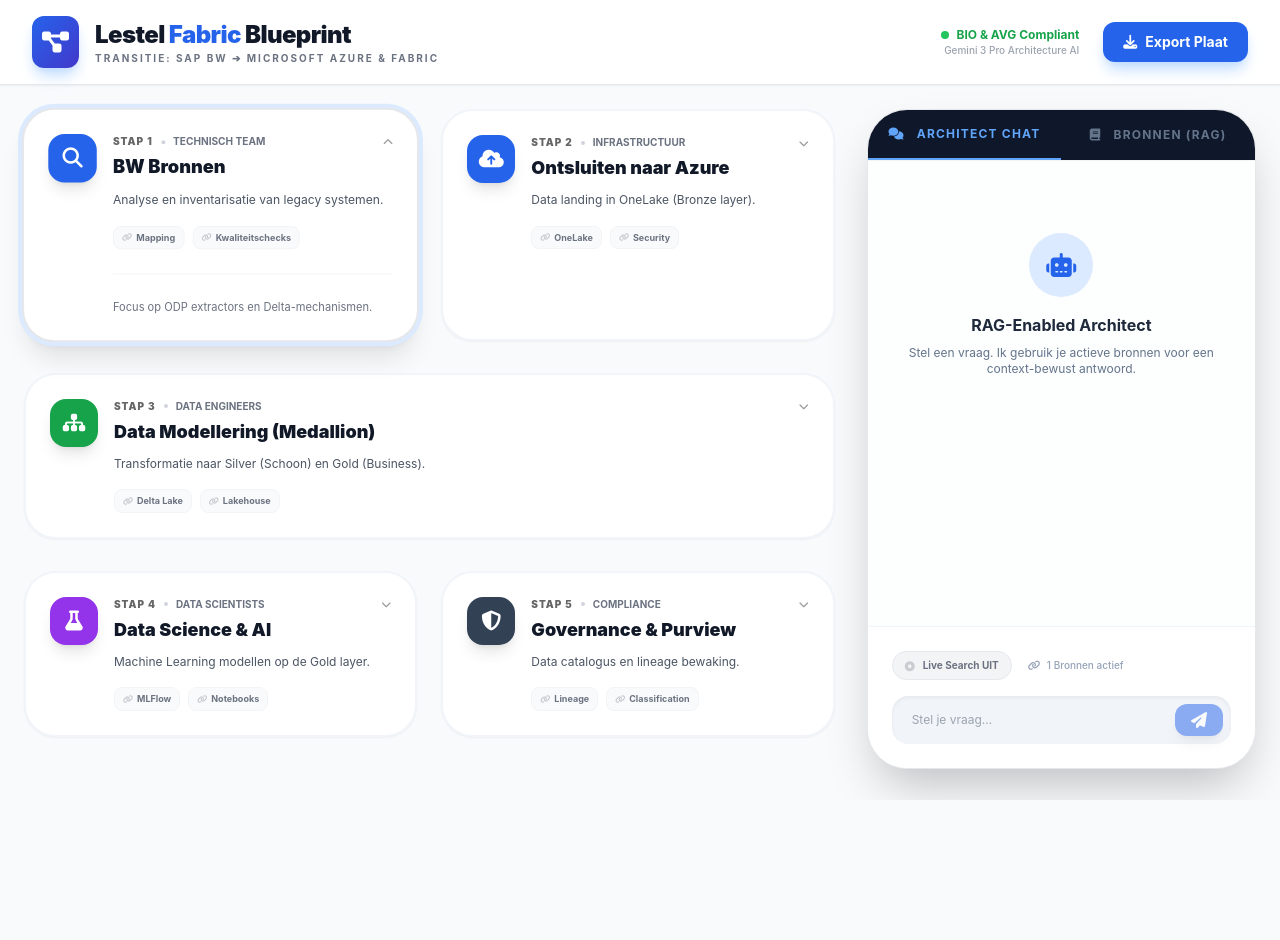
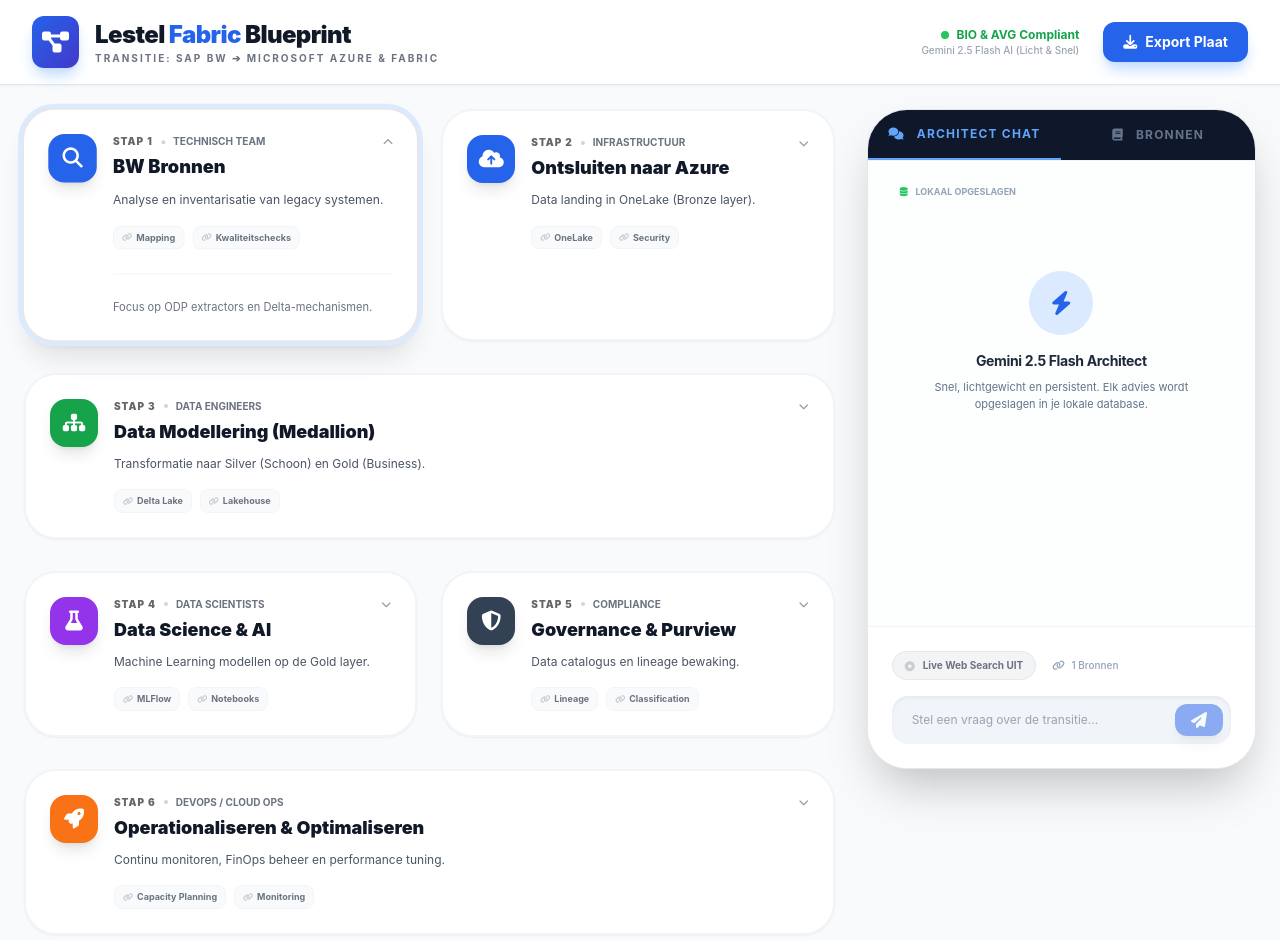
Before and after one commit to steflennips/Letseltijdslijn, a React (Vite) app: page / in a window 1280 px wide. Shown: the top 940 px of the page. Before the commit the page ends 800 px from the top, so only its background shows below. Built offline with nearby package versions, Linux system fonts and the light colour scheme.

Commit message:
feat: Update AI model and persist app state
Refactors the application to use Gemini 2.5 Flash for improved performance and introduces local storage persistence for chat history and knowledge base. Updates import maps for dependencies.

```diff
--- a/App.tsx
+++ b/App.tsx
@@ -23,7 +23,7 @@
           <span className="w-2 h-2 bg-green-500 rounded-full animate-pulse"></span>
           BIO & AVG Compliant
         </span>
-        <span className="text-[10px] text-gray-400 font-medium">Gemini 3 Pro Architecture AI</span>
+        <span className="text-[10px] text-gray-400 font-medium">Gemini 2.5 Flash AI (Licht & Snel)</span>
       </div>
       <button
         onClick={onExport}
@@ -98,21 +98,28 @@
 export default function App() {
   const [activeStepId, setActiveStepId] = useState<number | null>(1);
   const [activeTab, setActiveTab] = useState<'chat' | 'knowledge'>('chat');
-  const [chatHistory, setChatHistory] = useState<ChatMessage[]>([]);
-  const [userInput, setUserInput] = useState('');
   const [isTyping, setIsTyping] = useState(false);
   const [isExporting, setIsExporting] = useState(false);
   const [useSearch, setUseSearch] = useState(false);
 
-  // Knowledge Base State
-  const [knowledgeDocs, setKnowledgeDocs] = useState<KnowledgeDoc[]>([
-    {
+  // --- Persistent State (Our 'Database') ---
+  const [chatHistory, setChatHistory] = useState<ChatMessage[]>(() => {
+    const saved = localStorage.getItem('lestel_chat_history');
+    return saved ? JSON.parse(saved) : [];
+  });
+
+  const [knowledgeDocs, setKnowledgeDocs] = useState<KnowledgeDoc[]>(() => {
+    const saved = localStorage.getItem('lestel_knowledge_base');
+    const defaultDoc = [{
       id: '1',
       title: 'Lestel Naming Conventions',
       content: 'Alle Fabric Workspaces moeten beginnen met "LSTL-". Lakehouses gebruiken de suffix "_LH". Bronze data is altijd Raw Parquet. Silver data is Delta format.',
       isActive: true
-    }
-  ]);
+    }];
+    return saved ? JSON.parse(saved) : defaultDoc;
+  });
+
+  const [userInput, setUserInput] = useState('');
   const [isAddingKnowledge, setIsAddingKnowledge] = useState(false);
   const [newDocTitle, setNewDocTitle] = useState('');
   const [newDocContent, setNewDocContent] = useState('');
@@ -120,21 +127,35 @@
   const scrollRef = useRef<HTMLDivElement>(null);
   const chatRef = useRef<any>(null);
 
+  // Auto-save to LocalStorage
+  useEffect(() => {
+    localStorage.setItem('lestel_chat_history', JSON.stringify(chatHistory));
+  }, [chatHistory]);
+
+  useEffect(() => {
+    localStorage.setItem('lestel_knowledge_base', JSON.stringify(knowledgeDocs));
+  }, [knowledgeDocs]);
+
   const getChat = () => {
     if (chatRef.current) return chatRef.current;
 
     const ai = new GoogleGenAI({ apiKey: process.env.API_KEY || '' });
     chatRef.current = ai.chats.create({
-      model: 'gemini-3-pro-preview',
+      model: 'gemini-2.5-flash-preview', // Snel en efficiënt model
       config: {
-        systemInstruction: `Je bent de "Lestel Architecture Bot", een Senior Solution Architect. Je past RAG (Retrieval-Augmented Generation) toe om advies te geven over de migratie van SAP BW naar Microsoft Azure Fabric.
+        systemInstruction: `Je bent de "Lestel Architecture Bot", een Senior Solution Architect. Je bent een expert in de transitie van SAP BW naar Microsoft Azure Fabric.
 
-BELANGRIJKSTE REGELS:
-1. Gebruik ALTIJD de actieve documenten uit de 'Knowledge Base' (indien meegeleverd in de prompt) als je primaire bron.
-2. Noem de bronnen expliciet (bijv: "Volgens de documentatie over 'Naming Conventions'...").
-3. Als de bronnen geen antwoord bieden, gebruik dan je uitgebreide kennis over SAP ODP, ADSO, Fabric OneLake, Medallion Architectuur en de Nederlandse BIO-richtlijnen.
-4. Wees technisch nauwkeurig maar praktisch.
-5. Taal: Nederlands.`,
+HET PROCES:
+Je helpt gebruikers bij elke stap van de migratie:
+1. BW Analyse, 2. Ingestie, 3. Medallion Modellering, 4. AI/ML, 5. Governance, 6. Operations.
+
+RAG & KENNIS:
+- Gebruik ALTIJD de actieve bronnen uit de Knowledge Base als primaire waarheid.
+- Citeer je bronnen.
+- Sla alle belangrijke architectuurbesluiten op in je antwoorden.
+
+TONE-OF-VOICE:
+Technisch, direct, behulpzaam en altijd conform BIO/AVG richtlijnen.`,
       },
     });
     return chatRef.current;
@@ -151,7 +172,7 @@
 
     const activeDocs = knowledgeDocs.filter(d => d.isActive).map(d => `BRON [${d.title}]: ${d.content}`).join('\n\n');
     const promptWithContext = activeDocs
-      ? `HIERONDER VOLGEN DE KENNISBRONNEN:\n${activeDocs}\n\nGEBRUIKERSVRAAG: ${userInput}`
+      ? `BRONNEN:\n${activeDocs}\n\nVRAAG:\n${userInput}`
       : userInput;
 
     const userMsg: ChatMessage = { role: 'user', content: userInput };
@@ -166,16 +187,22 @@
         options.tools = [{ googleSearch: {} }];
       }
 
-      const result = await chat.sendMessage({
-        message: promptWithContext,
-      });
+      const result = await chat.sendMessage({ message: promptWithContext });
 
-      setChatHistory(prev => [...prev, { role: 'model', content: result.text || "Geen reactie ontvangen." }]);
+      const modelMsg: ChatMessage = { role: 'model', content: result.text || "Geen reactie ontvangen." };
+      setChatHistory(prev => [...prev, modelMsg]);
     } catch (error: any) {
       console.error("Gemini Error:", error);
-      setChatHistory(prev => [...prev, { role: 'model', content: "Oeps! Er ging iets mis. Controleer je internetverbinding of API-instellingen." }]);
+      setChatHistory(prev => [...prev, { role: 'model', content: "Oeps! Er ging iets mis. Controleer je internetverbinding." }]);
     } finally {
       setIsTyping(false);
+    }
+  };
+
+  const clearChat = () => {
+    if (confirm("Weet je zeker dat je de chat-historie wilt wissen uit de 'database'?")) {
+      setChatHistory([]);
+      localStorage.removeItem('lestel_chat_history');
     }
   };
 
@@ -220,6 +247,7 @@
       <Header onExport={handleExport} isExporting={isExporting} />
       <main className="flex-1 p-6 grid grid-cols-1 lg:grid-cols-12 gap-8 max-w-[1600px] mx-auto w-full">
         <div className="lg:col-span-8 space-y-8" id="architecture-plaat">
+          {/* Top Row */}
           <div className="grid grid-cols-1 md:grid-cols-2 gap-6">
             <TimelineStep
               number={1}
@@ -249,6 +277,7 @@
             />
           </div>
 
+          {/* Medallion Row (Full Width) */}
           <TimelineStep
             number={3}
             title="Data Modellering (Medallion)"
@@ -263,6 +292,7 @@
             extraInfo={<p className="text-[11px] text-gray-500">Gebruik van dbt of Spark Notebooks voor transformaties.</p>}
           />
 
+          {/* Bottom Row */}
           <div className="grid grid-cols-1 md:grid-cols-2 gap-6">
             <TimelineStep
               number={4}
@@ -291,8 +321,24 @@
               extraInfo={<p className="text-[11px] text-gray-500">BIO-compliance via Microsoft Purview scanning.</p>}
             />
           </div>
+
+          {/* NEW: Step 6 Operations */}
+          <TimelineStep
+            number={6}
+            title="Operationaliseren & Optimaliseren"
+            owner="DevOps / Cloud Ops"
+            icon="fa-rocket"
+            colorClass="bg-orange-500"
+            description="Continu monitoren, FinOps beheer en performance tuning."
+            milestones={["Capacity Planning", "Monitoring"]}
+            isActive={activeStepId === 6}
+            isExporting={isExporting}
+            onClick={() => setActiveStepId(6)}
+            extraInfo={<p className="text-[11px] text-gray-500">Beheer van Fabric Capaciteiten en kosten-optimalisatie per tenant.</p>}
+          />
         </div>
 
+        {/* Sidebar */}
         <div className="lg:col-span-4 h-[calc(100vh-140px)] sticky top-[100px] no-print">
           <div className="bg-white rounded-[2.5rem] shadow-2xl border border-gray-200 flex flex-col h-full overflow-hidden">
             {/* Tab Header */}
@@ -307,20 +353,31 @@
                 onClick={() => setActiveTab('knowledge')}
                 className={`flex-1 py-4 text-xs font-bold uppercase tracking-widest transition-all ${activeTab === 'knowledge' ? 'text-blue-400 border-b-2 border-blue-400' : 'text-slate-500 hover:text-slate-300'}`}
               >
-                <i className="fas fa-book mr-2"></i> Bronnen (RAG)
+                <i className="fas fa-book mr-2"></i> Bronnen
               </button>
             </div>
 
             {activeTab === 'chat' ? (
               <>
                 <div ref={scrollRef} className="flex-1 overflow-y-auto p-6 space-y-6 bg-slate-50/30">
+                  <div className="flex justify-between items-center px-2">
+                    <span className="text-[9px] text-slate-400 font-bold uppercase flex items-center gap-2">
+                      <i className="fas fa-database text-green-500"></i> Lokaal Opgeslagen
+                    </span>
+                    {chatHistory.length > 0 && (
+                      <button onClick={clearChat} className="text-[9px] text-red-400 hover:text-red-600 font-bold">
+                        WIST HISTORIE
+                      </button>
+                    )}
+                  </div>
+
                   {chatHistory.length === 0 && (
                     <div className="text-center py-12 px-4">
                       <div className="w-16 h-16 bg-blue-100 rounded-full flex items-center justify-center mx-auto mb-4">
-                        <i className="fas fa-robot text-blue-600 text-2xl"></i>
+                        <i className="fas fa-bolt text-blue-600 text-2xl"></i>
                       </div>
-                      <h4 className="font-bold text-slate-800">RAG-Enabled Architect</h4>
-                      <p className="text-xs text-slate-500 mt-2">Stel een vraag. Ik gebruik je actieve bronnen voor een context-bewust antwoord.</p>
+                      <h4 className="font-bold text-slate-800 tracking-tight text-sm">Gemini 2.5 Flash Architect</h4>
+                      <p className="text-[11px] text-slate-500 mt-2 leading-relaxed">Snel, lichtgewicht en persistent. Elk advies wordt opgeslagen in je lokale database.</p>
                     </div>
                   )}
                   {chatHistory.map((msg, i) => (
@@ -334,8 +391,8 @@
                   ))}
                   {isTyping && (
                     <div className="flex gap-2 items-center text-[10px] text-slate-400 px-4 animate-pulse">
-                      <i className="fas fa-microchip"></i>
-                      <span>Architect analyseert scenario en bronnen...</span>
+                      <i className="fas fa-microchip text-blue-400"></i>
+                      <span>Denkt na in 'Flash' tempo...</span>
                     </div>
                   )}
                 </div>
@@ -347,10 +404,10 @@
                       className={`flex items-center gap-2 px-3 py-1.5 rounded-full text-[10px] font-bold transition-all ${useSearch ? 'bg-green-100 text-green-700 border border-green-200' : 'bg-gray-100 text-gray-500 border border-gray-200 hover:bg-gray-200'}`}
                     >
                       <i className={`fas ${useSearch ? 'fa-globe' : 'fa-circle-dot opacity-30'}`}></i>
-                      Live Search {useSearch ? 'AAN' : 'UIT'}
+                      Live Web Search {useSearch ? 'AAN' : 'UIT'}
                     </button>
                     <span className="text-[10px] text-slate-400 font-medium">
-                      <i className="fas fa-link mr-1"></i> {knowledgeDocs.filter(d => d.isActive).length} Bronnen actief
+                      <i className="fas fa-link mr-1"></i> {knowledgeDocs.filter(d => d.isActive).length} Bronnen
                     </span>
                   </div>
                   <div className="relative">
@@ -359,7 +416,7 @@
                       value={userInput}
                       onChange={(e) => setUserInput(e.target.value)}
                       onKeyDown={(e) => e.key === 'Enter' && handleSendMessage()}
-                      placeholder="Stel je vraag..."
+                      placeholder="Stel een vraag over de transitie..."
                       className="w-full bg-slate-100 border-none rounded-2xl px-5 py-4 text-xs focus:ring-2 focus:ring-blue-500 outline-none pr-12 shadow-inner"
                       disabled={isTyping}
                     />
@@ -376,7 +433,7 @@
             ) : (
               <div className="flex-1 overflow-y-auto p-6 space-y-4 bg-white">
                 <div className="flex justify-between items-center mb-6">
-                  <h4 className="text-sm font-black text-slate-800 uppercase tracking-wider">Knowledge Base</h4>
+                  <h4 className="text-sm font-black text-slate-800 uppercase tracking-wider">Kennis Database</h4>
                   <button
                     onClick={() => setIsAddingKnowledge(!isAddingKnowledge)}
                     className={`p-2 rounded-lg transition-all ${isAddingKnowledge ? 'bg-red-50 text-red-600' : 'bg-blue-50 text-blue-600 hover:bg-blue-100'}`}
@@ -387,17 +444,17 @@
 
                 {isAddingKnowledge && (
                   <form onSubmit={handleSaveKnowledge} className="mb-8 p-4 bg-blue-50 rounded-2xl border border-blue-100 space-y-3 animate-in slide-in-from-top-4 duration-300">
-                    <h5 className="text-[10px] font-black text-blue-800 uppercase">Nieuwe Bron Toevoegen</h5>
+                    <h5 className="text-[10px] font-black text-blue-800 uppercase">Nieuwe Bron</h5>
                     <input
                       autoFocus
                       type="text"
-                      placeholder="Titel van het document"
+                      placeholder="Titel document"
                       value={newDocTitle}
                       onChange={(e) => setNewDocTitle(e.target.value)}
                       className="w-full bg-white border border-blue-200 rounded-xl px-4 py-2 text-xs outline-none focus:ring-2 focus:ring-blue-500"
                     />
                     <textarea
-                      placeholder="Inhoud (bijv. beleidstekst of snippets)"
+                      placeholder="Plak hier de inhoud van je document..."
                       value={newDocContent}
                       onChange={(e) => setNewDocContent(e.target.value)}
                       className="w-full bg-white border border-blue-200 rounded-xl px-4 py-2 text-xs outline-none focus:ring-2 focus:ring-blue-500 h-24 resize-none"
@@ -407,13 +464,9 @@
                       disabled={!newDocTitle || !newDocContent}
                       className="w-full bg-blue-600 text-white py-2 rounded-xl text-xs font-bold hover:bg-blue-700 disabled:opacity-50 shadow-md active:scale-95 transition-all"
                     >
-                      Bron Opslaan
+                      Bron Opslaan in Database
                     </button>
                   </form>
-                )}
-
-                {knowledgeDocs.length === 0 && !isAddingKnowledge && (
-                  <p className="text-xs text-slate-400 text-center py-8 italic">Geen bronnen toegevoegd.</p>
                 )}
 
                 <div className="space-y-3">
@@ -430,22 +483,15 @@
                       </div>
                       <p className="text-[10px] text-slate-600 line-clamp-3 leading-relaxed mb-3">{doc.content}</p>
                       <button
-                        onClick={() => setKnowledgeDocs(prev => prev.filter(d => d.id !== doc.id))}
+                        onClick={() => {
+                          if(confirm("Bron verwijderen?")) setKnowledgeDocs(prev => prev.filter(d => d.id !== doc.id))
+                        }}
                         className="text-[9px] text-red-400 font-bold hover:text-red-600 transition-colors uppercase tracking-widest"
                       >
                         <i className="fas fa-trash mr-1"></i> Verwijderen
                       </button>
                     </div>
                   ))}
-                </div>
-
-                <div className="mt-8 p-4 bg-orange-50 rounded-2xl border border-orange-100">
-                  <h6 className="text-[10px] font-black text-orange-800 uppercase mb-2 flex items-center gap-2">
-                    <i className="fas fa-info-circle"></i> Hoe werkt RAG?
-                  </h6>
-                  <p className="text-[10px] text-orange-700 leading-relaxed">
-                    Kopieer tekst uit jullie eigen architectuurplannen of migratie-documenten hiernaartoe. De AI "leest" deze documenten eerst voordat hij je vraag beantwoordt. Dit garandeert dat het advies past binnen de specifieke kaders van Lestel.
-                  </p>
                 </div>
               </div>
             )}
--- a/index.html
+++ b/index.html
@@ -59,13 +59,13 @@
 <script type="importmap">
 {
   "imports": {
-    "@google/genai": "https://esm.sh/@google/genai@^1.36.0",
-    "html2canvas": "https://esm.sh/html2canvas@^1.4.1",
-    "vite": "https://esm.sh/vite@^7.3.1",
-    "react-dom/": "https://esm.sh/react-dom@^19.2.3/",
     "react/": "https://esm.sh/react@^19.2.3/",
     "react": "https://esm.sh/react@^19.2.3",
-    "@vitejs/plugin-react": "https://esm.sh/@vitejs/plugin-react@^5.1.2"
+    "react-dom/": "https://esm.sh/react-dom@^19.2.3/",
+    "html2canvas": "https://esm.sh/html2canvas@^1.4.1",
+    "@vitejs/plugin-react": "https://esm.sh/@vitejs/plugin-react@^5.1.2",
+    "vite": "https://esm.sh/vite@^7.3.1",
+    "@google/genai": "https://esm.sh/@google/genai@^1.37.0"
   }
 }
 </script>
```
